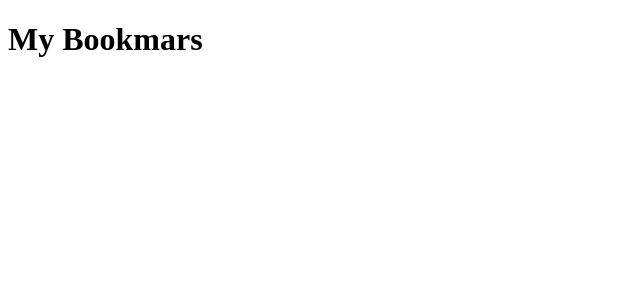
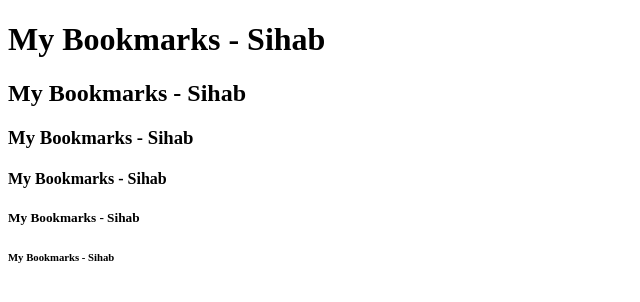
Before and after one commit to Sihab-10/Sigma_Web_Development_Course, a plain HTML site: page 04_heading_paragraph_links/index.html in a window 1280 px wide. Shown: the whole page, without its empty margins (0-640 px from the left). Drawn offline with Linux system fonts and the light colour scheme.

Commit message:
h1 to h6 heading executed

```diff
--- a/04_heading_paragraph_links/index.html
+++ b/04_heading_paragraph_links/index.html
@@ -8,7 +8,11 @@
 <body>
     <!-- h1 tag heading নির্ধারণ করে অর্থাৎ browser এ যদি আমাদের কোন প্রকার বড় করে বা ছোট করে কোন heading দিতে হয় তাহলে সেটা আমরা ( h1 to h6) use করতে পারি । h1 , h2, h3 , h4 , h5 , h6
     h1 is the biggesst and h6 is the smallest-->
-    <h1>My Bookmars</h1>
-
+    <h1>My Bookmarks - Sihab</h1>
+    <h2>My Bookmarks - Sihab</h2>
+    <h3>My Bookmarks - Sihab</h3>
+    <h4>My Bookmarks - Sihab</h4>
+    <h5>My Bookmarks - Sihab</h5>
+    <h6>My Bookmarks - Sihab</h6>
 </body>
 </html>
```
